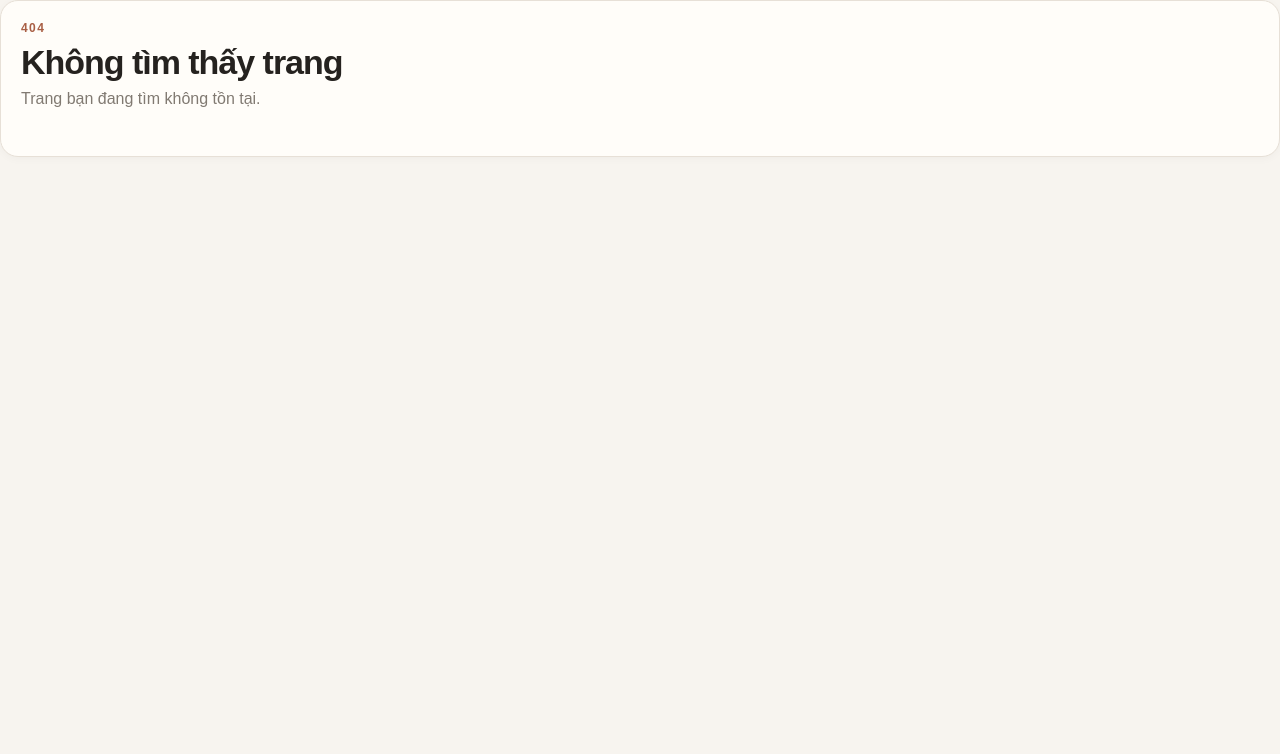
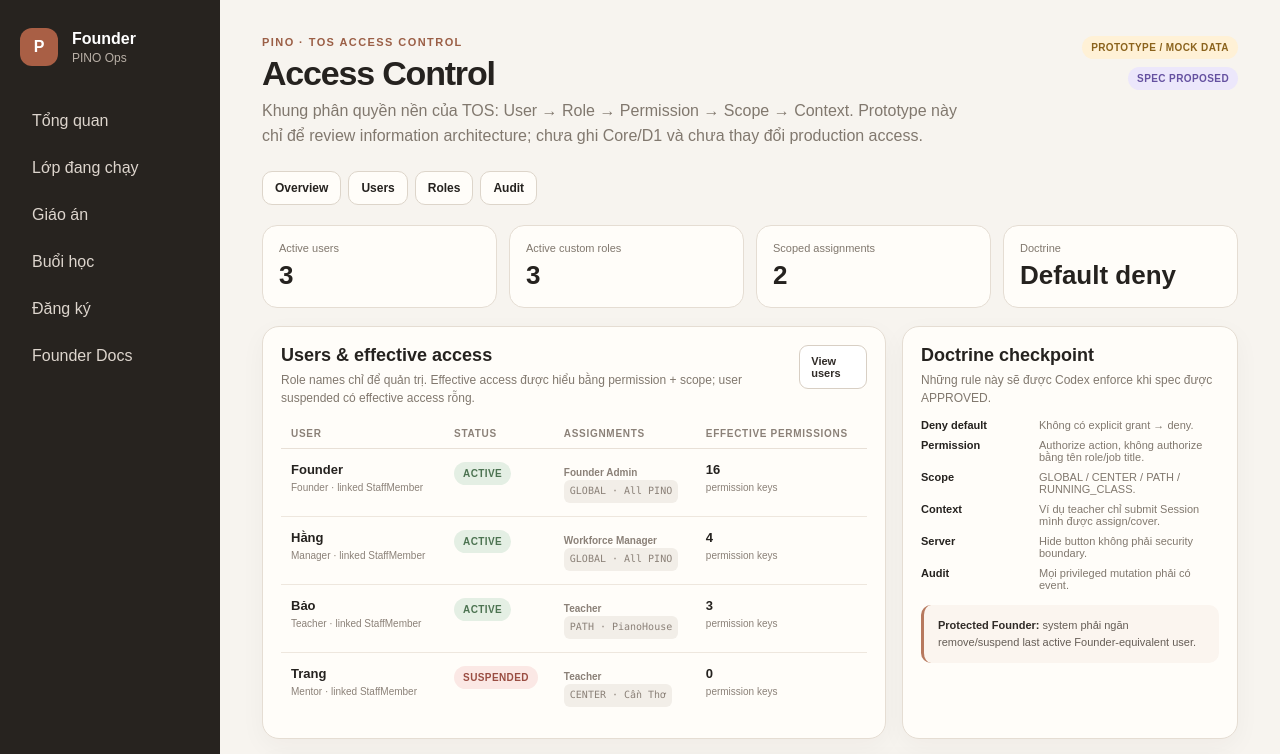
Before and after one commit to vmtct/pino-team-os, a Next.js app: page /founder/access in a window 1280 px wide. Before the commit this address had no page. Shown: the top 754 px of the page. Built offline with nearby package versions, Linux system fonts and the light colour scheme.

Commit message:
feat: add access-control overview prototype

```diff
--- /dev/null
+++ b/app/founder/access/page.tsx
@@ -0,0 +1,66 @@
+import Link from "next/link";
+import { AccessShell, StatusBadge } from "./access-shell";
+import styles from "./access.module.css";
+import { effectivePermissionKeys, prototypeAudit, prototypeRoles, prototypeUsers, roleById } from "@/lib/access-control-prototype";
+
+export default function AccessControlOverviewPage() {
+  const activeUsers = prototypeUsers.filter(user => user.status === "ACTIVE").length;
+  const customRoles = prototypeRoles.filter(role => role.type === "CUSTOM" && role.status === "ACTIVE").length;
+  const scopedAssignments = prototypeUsers.flatMap(user => user.assignments).filter(assignment => assignment.scopeType !== "GLOBAL").length;
+
+  return <AccessShell
+    title="Access Control"
+    subtitle="Khung phân quyền nền của TOS: User → Role → Permission → Scope → Context. Prototype này chỉ để review information architecture; chưa ghi Core/D1 và chưa thay đổi production access."
+  >
+    <section className={styles.summary}>
+      <div className={styles.metric}><span>Active users</span><strong>{activeUsers}</strong></div>
+      <div className={styles.metric}><span>Active custom roles</span><strong>{customRoles}</strong></div>
+      <div className={styles.metric}><span>Scoped assignments</span><strong>{scopedAssignments}</strong></div>
+      <div className={styles.metric}><span>Doctrine</span><strong>Default deny</strong></div>
+    </section>
+
+    <div className={styles.workspace}>
+      <section className={styles.panel}>
+        <header className={styles.panelHeader}>
+          <div><h2>Users & effective access</h2><p>Role names chỉ để quản trị. Effective access được hiểu bằng permission + scope; user suspended có effective access rỗng.</p></div>
+          <Link className={styles.buttonGhost} href="/founder/access/users">View users</Link>
+        </header>
+        <table className={styles.table}>
+          <thead><tr><th>User</th><th>Status</th><th>Assignments</th><th>Effective permissions</th></tr></thead>
+          <tbody>
+            {prototypeUsers.map(user => <tr key={user.id}>
+              <td><div className={styles.name}>{user.name}</div><div className={styles.meta}>{user.staffLabel}</div></td>
+              <td><StatusBadge status={user.status} /></td>
+              <td>{user.assignments.map(assignment => {
+                const role = roleById(assignment.roleId);
+                return <div key={assignment.id} className={styles.meta}><strong>{role?.name ?? assignment.roleId}</strong><br/><span className={styles.scope}>{assignment.scopeType} · {assignment.scopeLabel}</span></div>;
+              })}</td>
+              <td><div className={styles.name}>{effectivePermissionKeys(user).length}</div><div className={styles.meta}>permission keys</div></td>
+            </tr>)}
+          </tbody>
+        </table>
+      </section>
+
+      <aside className={styles.panel}>
+        <header className={styles.panelHeader}><div><h2>Doctrine checkpoint</h2><p>Những rule này sẽ được Codex enforce khi spec được APPROVED.</p></div></header>
+        <div className={styles.legend}>
+          <div className={styles.legendRow}><span>Deny default</span><span>Không có explicit grant → deny.</span></div>
+          <div className={styles.legendRow}><span>Permission</span><span>Authorize action, không authorize bằng tên role/job title.</span></div>
+          <div className={styles.legendRow}><span>Scope</span><span>GLOBAL / CENTER / PATH / RUNNING_CLASS.</span></div>
+          <div className={styles.legendRow}><span>Context</span><span>Ví dụ teacher chỉ submit Session mình được assign/cover.</span></div>
+          <div className={styles.legendRow}><span>Server</span><span>Hide button không phải security boundary.</span></div>
+          <div className={styles.legendRow}><span>Audit</span><span>Mọi privileged mutation phải có event.</span></div>
+        </div>
+        <div className={styles.notice} style={{marginTop:14}}><strong>Protected Founder:</strong> system phải ngăn remove/suspend last active Founder-equivalent user.</div>
+      </aside>
+    </div>
+
+    <section className={`${styles.panel} ${styles.sectionTitle}`} style={{marginTop:16}}>
+      <header className={styles.panelHeader}>
+        <div><h2>Latest access events</h2><p>Mock audit stream để review mức explainability cần có trong TOS.</p></div>
+        <Link className={styles.buttonGhost} href="/founder/access/audit">Full audit</Link>
+      </header>
+      <div className={styles.audit}>{prototypeAudit.slice(0,3).map(event => <div className={styles.event} key={event.id}><div className={styles.eventTime}>{event.at}</div><div className={styles.eventAction}>{event.action}</div><div className={styles.eventSummary}><strong>{event.target}</strong><span>{event.actor} · {event.summary}</span></div></div>)}</div>
+    </section>
+  </AccessShell>;
+}
```
